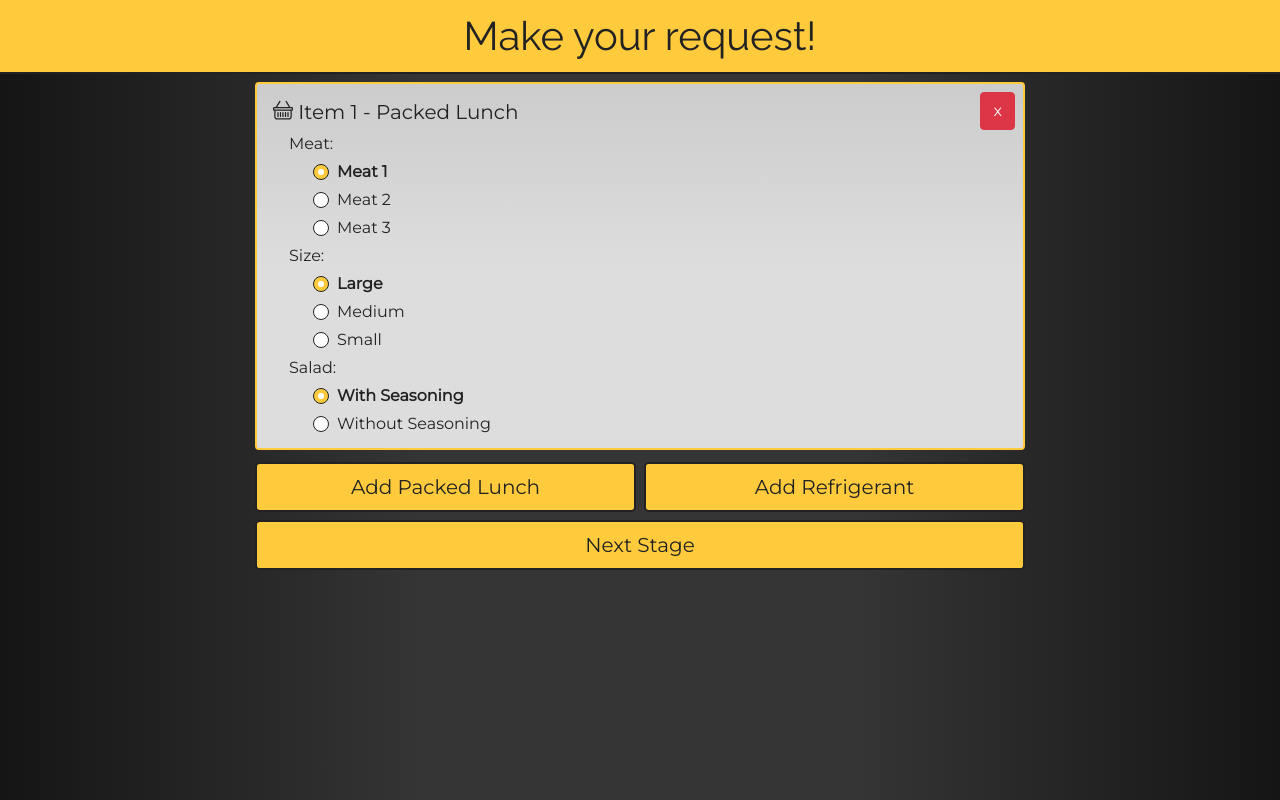
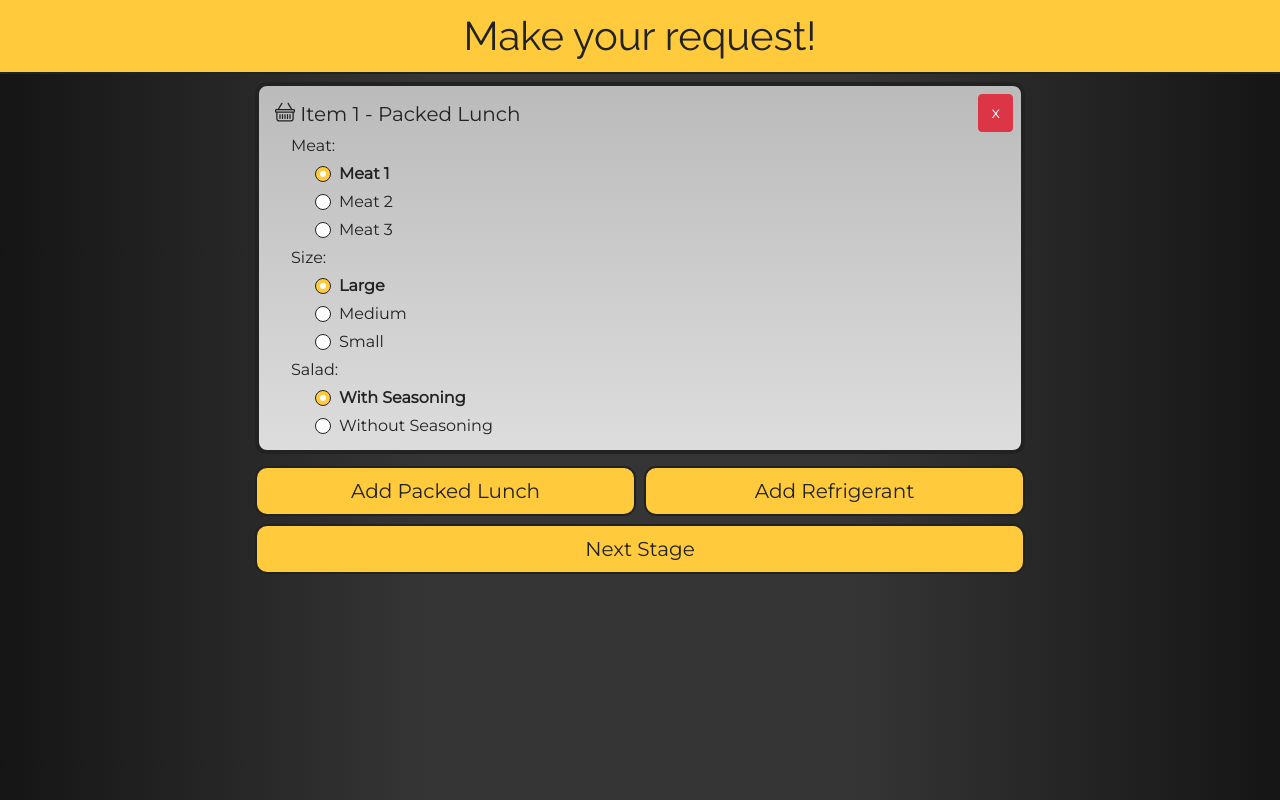
Before and after one commit to GustavoKlinfuss/Lunch-X__WebApp, a Vue app: page / in a window 1280 px wide. Built offline with nearby package versions, Linux system fonts and the light colour scheme; what vue-the-mask would draw is missing.

Commit message:
Little adjusts

```diff
--- a/package.json
+++ b/package.json
@@ -23,7 +23,7 @@
     "bootstrap-vue": "^2.18.1",
     "eslint": "^6.7.2",
     "eslint-plugin-vue": "^6.2.2",
-    "node-sass": "^4.14.1",
+    "node-sass": "^6.0.1",
     "sass-loader": "^10.0.5",
     "vue-template-compiler": "^2.6.11"
   },
--- a/src/components/BaseButton.vue
+++ b/src/components/BaseButton.vue
@@ -29,6 +29,7 @@ export default {
 .gt-btn {
   background-color: $primary;
   border: solid 2px $secondary;
+  border-radius: 12px;
   color: $secondary;
 }
 
--- a/src/components/BaseCard.vue
+++ b/src/components/BaseCard.vue
@@ -39,8 +39,9 @@ export default {
 
 <style scoped lang="scss">
 .card {
-  background: linear-gradient(#cccccc, #dddddd, #dddddd);
-  border: solid 2px $primary;
+  background: linear-gradient(#bbbbbb, #cccccc, #dddddd);
+  border: solid 4px $secondary;
+  border-radius: 12px;
   padding: 8px;
   width: 100%
 }
```
Also changed, not shown: 1 other file (tests, documents, lock files or other folders).
